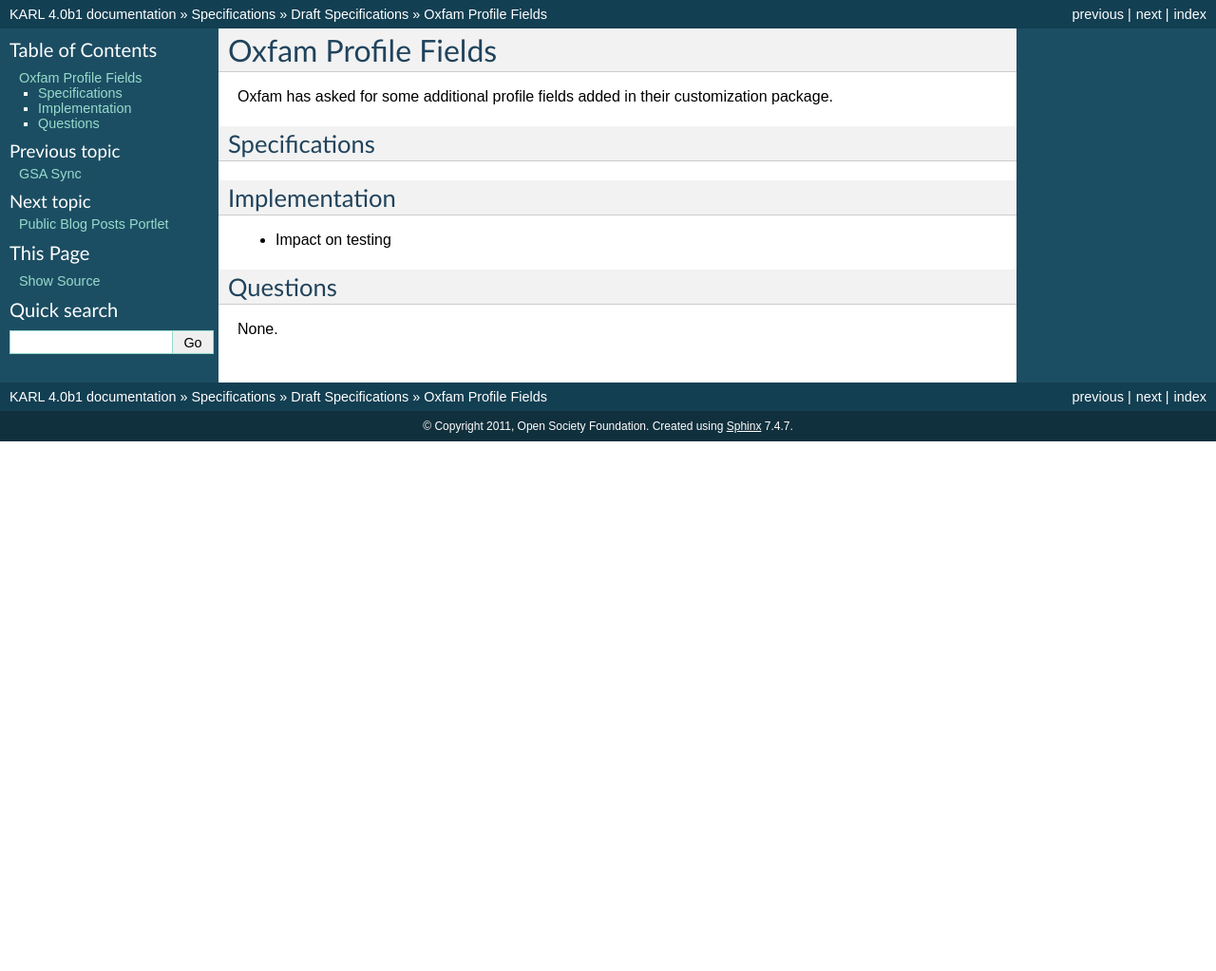
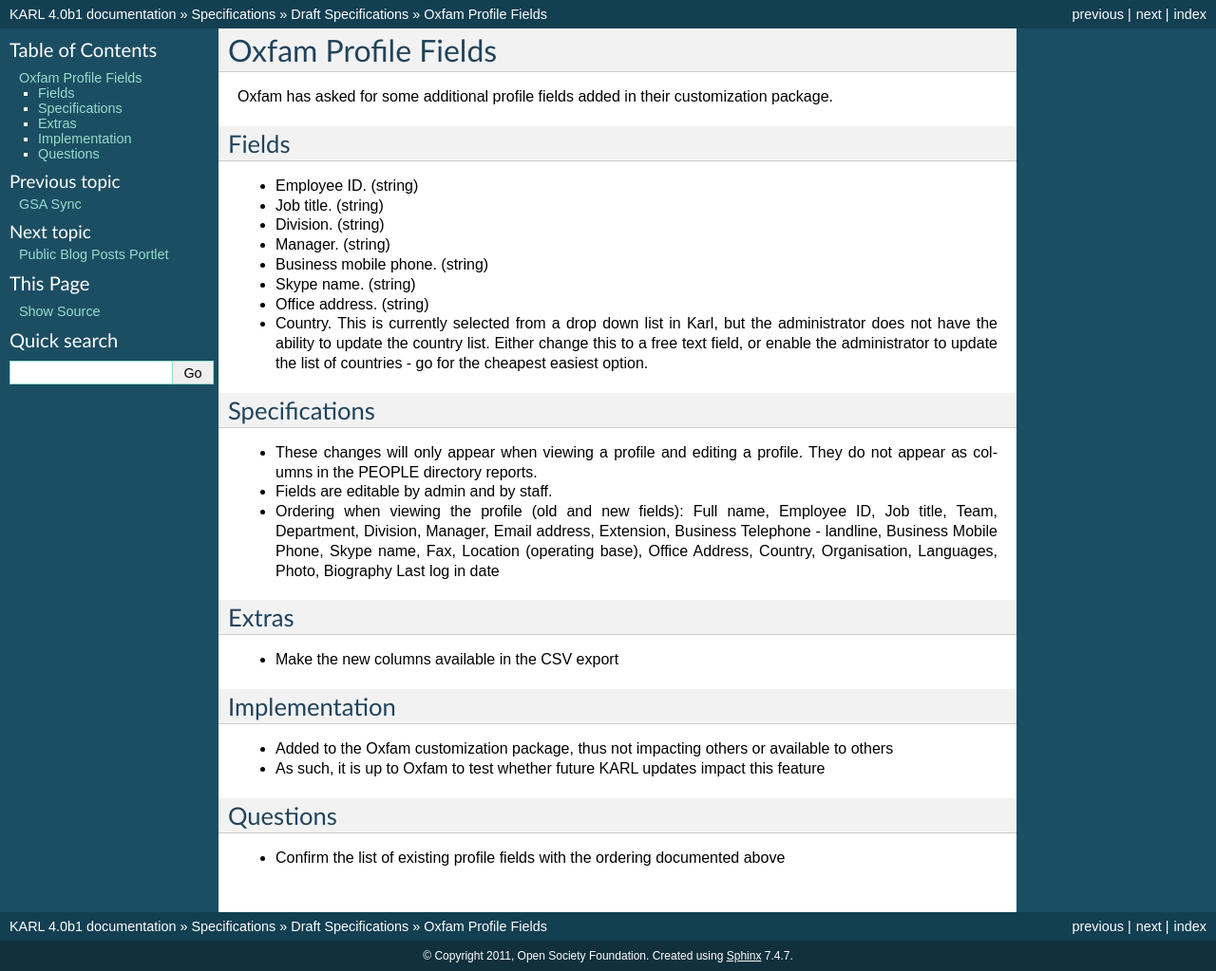
Before and after one commit to karlproject/karldocs, a Sphinx documentation site: the page built from docs/specs/drafts/oxfam-profile-fields.rst, in a window 1280 px wide. Shown: the whole page at 95% size. Built offline with Sphinx 7.4.7, drawn with Linux system fonts in a browser that asks for light colours; before the commit the page ends 900 px from its top, so only the background shows below that.

Commit message:
Added one proposal, on to the next.

```diff
--- a/docs/specs/drafts/oxfam-profile-fields.rst
+++ b/docs/specs/drafts/oxfam-profile-fields.rst
@@ -5,15 +5,60 @@
 Oxfam has asked for some additional profile fields added in their
 customization package.
 
+Fields
+======
+
+- Employee ID. (string)
+
+- Job title. (string)
+
+- Division. (string)
+
+- Manager. (string)
+
+- Business mobile phone. (string)
+
+- Skype name. (string)
+
+- Office address. (string)
+
+- Country. This is currently selected from a drop down list in Karl,
+  but the administrator does not have the ability to update the country
+  list. Either change this to a free text field, or enable the
+  administrator to update the list of countries - go for the cheapest
+  easiest option.
+
 Specifications
 ==============
+
+- These changes will only appear when viewing a profile and editing a
+  profile. They do not appear as columns in the PEOPLE directory reports.
+
+- Fields are editable by admin and by staff.
+
+- Ordering when viewing the profile (old and new fields): Full name,
+  Employee ID, Job title, Team, Department, Division, Manager,
+  Email address, Extension, Business Telephone - landline,
+  Business Mobile Phone, Skype name, Fax, Location (operating base),
+  Office Address, Country, Organisation, Languages, Photo, Biography
+  Last log in date
+
+Extras
+======
+
+- Make the new columns available in the CSV export
 
 Implementation
 ==============
 
-- Impact on testing
+- Added to the Oxfam customization package, thus not impacting others
+  or available to others
+
+- As such, it is up to Oxfam to test whether future KARL updates
+  impact this feature
 
 Questions
 =========
 
-None.
+- Confirm the list of existing profile fields with the ordering
+  documented above
```
